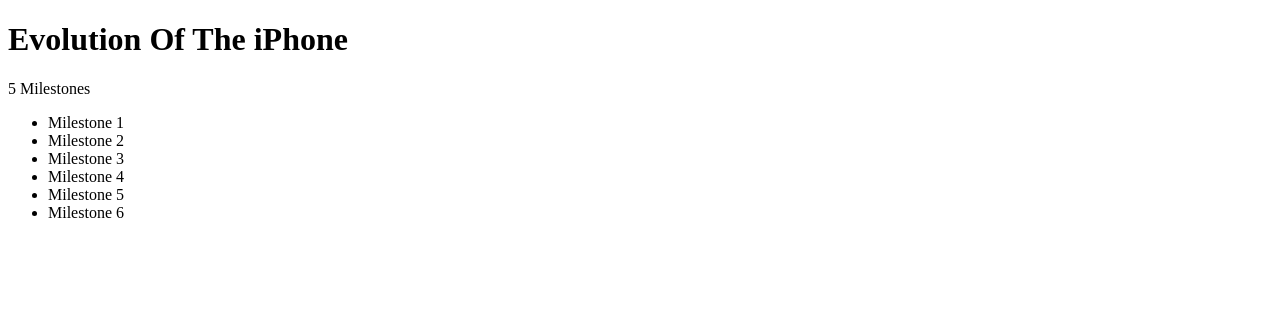
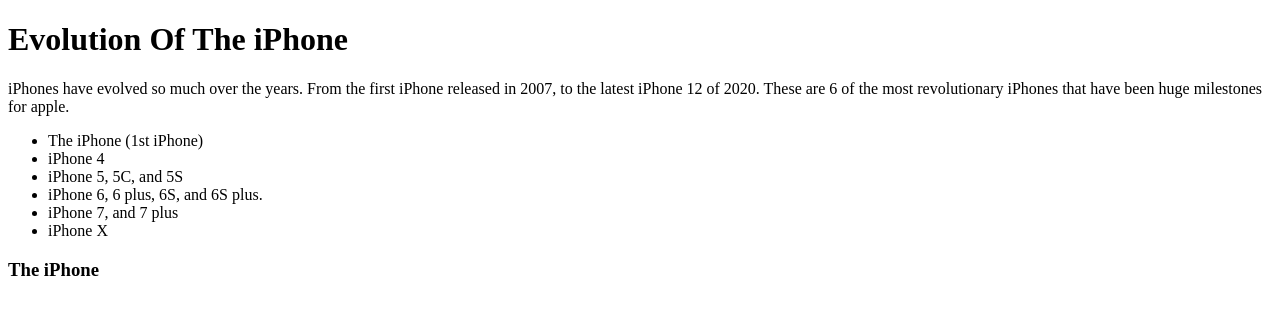
Before and after one commit to Vraj-Pate1/Research, a plain HTML site: page index.html in a window 1280 px wide. Drawn offline with Linux system fonts and the light colour scheme.

Commit message:
Update index.html

```diff
--- a/index.html
+++ b/index.html
@@ -8,14 +8,15 @@
 </head>
 <body>
     <h1>Evolution Of The iPhone</h1>
-    <p>5 Milestones</p>
+    <p>iPhones have evolved so much over the years. From the first iPhone released in 2007, to the latest iPhone 12 of 2020. These are 6 of the most revolutionary iPhones that have been huge milestones for apple.</p>
     <ul>
-        <li>Milestone 1</li>
-        <li>Milestone 2</li>
-        <li>Milestone 3</li>
-        <li>Milestone 4</li>
-        <li>Milestone 5</li>
-        <li>Milestone 6</li>
+        <li>The iPhone (1st iPhone)</li>
+        <li>iPhone 4</li>
+        <li>iPhone 5, 5C, and 5S</li>
+        <li>iPhone 6, 6 plus, 6S, and 6S plus.</li>
+        <li>iPhone 7, and 7 plus</li>
+        <li>iPhone X</li>
     </ul>
+    <h3>The iPhone</h3>
 </body>
 </html>
```
